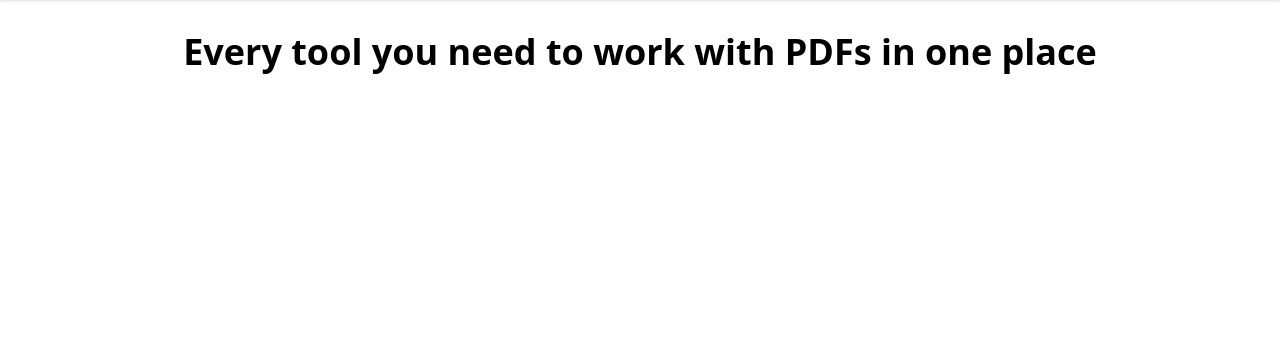
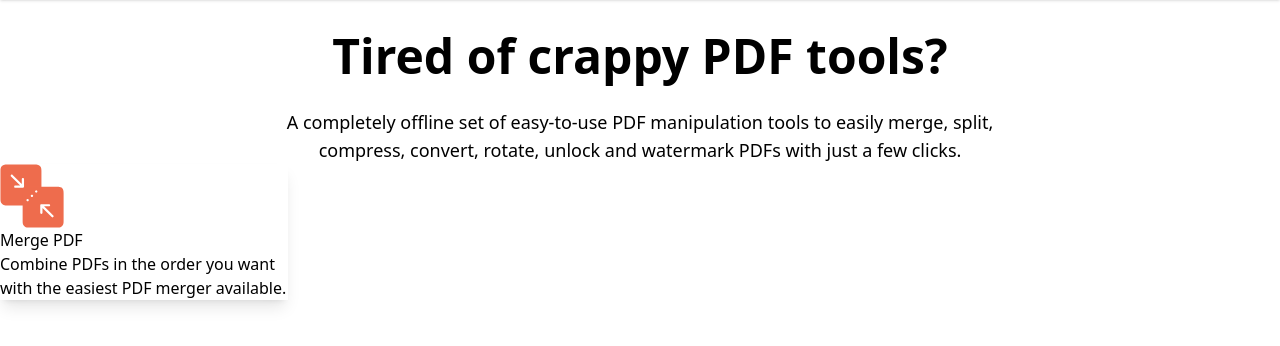
Before and after one commit to easy-stuff/pdeff, a Flask app: page / in a window 1280 px wide. Shown: the part 174-520 px from the top of the page. Run offline with Flask 3, Linux system fonts and the light colour scheme; some libraries are stand-ins or nearby versions.

Commit message:
home page setup

```diff
--- a/templates/home.html
+++ b/templates/home.html
@@ -1,7 +1,32 @@
 {% extends "base.html" %}
 
 {% block content %}
-<div class="text-center text-4xl font-bold">
-    Every tool you need to work with PDFs in one place
+
+<!-- Topic -->
+<div class="text-center">
+    <div class="text-5xl font-bold">
+        Tired of crappy PDF tools?
+    </div>
+    <div class="text-lg pt-7">
+        A completely offline set of easy-to-use PDF manipulation tools to easily merge, split, <br>
+        compress, convert, rotate, unlock and watermark PDFs with just a few clicks.
+    </div>
 </div>
+
+<!-- Grid -->
+<div class="grid grid-cols-3 md:grid-cols-6">
+
+    <div>
+        <div class="card bg-base-100 w-72 shadow-lg hover:cursor-pointer" onclick="window.location.href = '/merge_pdf'">
+            <div class="card-body">
+                <img src="{{ url_for('static', filename='images/merge_pdf.svg') }}" alt="MergePDF" class="w-16">
+                <h2 class="card-title">Merge PDF</h2>
+                <p>Combine PDFs in the order you want with the easiest PDF merger available.</p>
+            </div>
+        </div>
+    </div>
+
+</div>
+
+
 {% endblock %}
--- a/utils/initialize.py
+++ b/utils/initialize.py
@@ -3,7 +3,8 @@
 """
 /static/js:
     https://code.jquery.com/jquery-3.7.1.min.js
-    https://cdn.jsdelivr.net/npm/daisyui@5
     https://cdn.jsdelivr.net/npm/@tailwindcss/browser@4
 
+/static/css:
+    https://cdn.jsdelivr.net/npm/daisyui@5
 """
```
Also changed, not shown: static/images/merge_pdf.svg (added).
